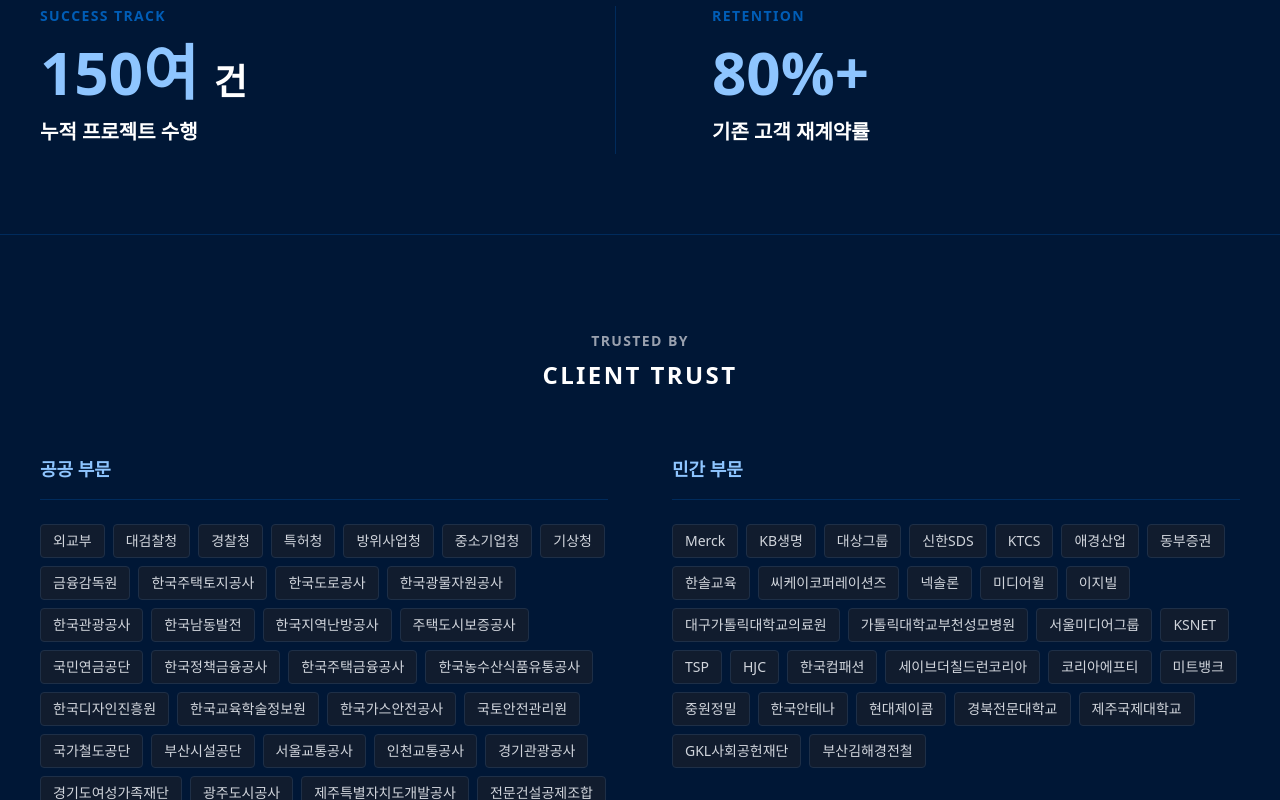
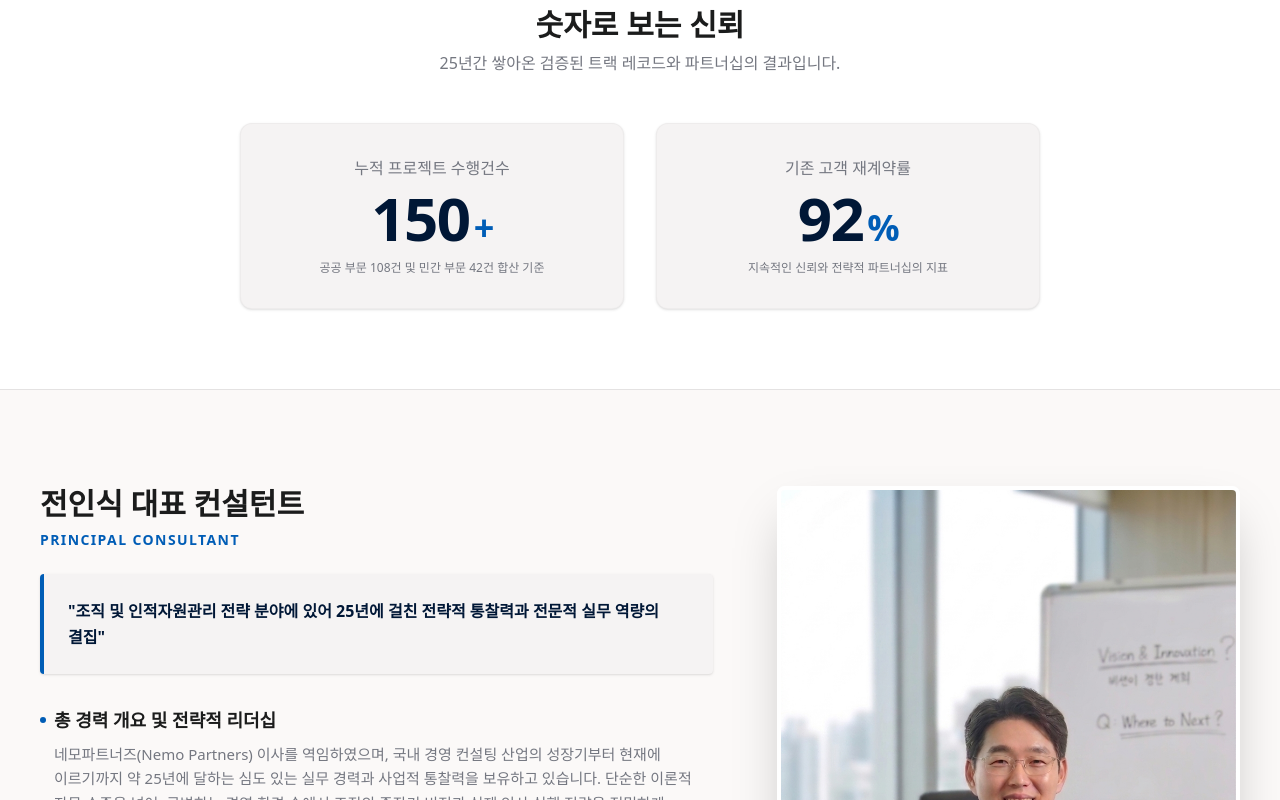
Before and after one commit to cis1273-ai/company-homepage, a React (Vite) app: page / in a window 1280 px wide. Shown: the part 3980-4780 px from the top of the page. Built offline with nearby package versions, Linux system fonts and the light colour scheme.

Commit message:
Update App.tsx

```diff
--- a/src/App.tsx
+++ b/src/App.tsx
@@ -240,49 +240,75 @@
 }
 
 function StatsClientsSection() {
+  // 0부터 또르륵 올라갈 숫자를 관리하는 상태(State) 설정
+  const [projectCount, setProjectCount] = React.useState(0);
+  const [retentionRate, setRetentionRate] = React.useState(0);
+
+  React.useEffect(() => {
+    const duration = 2000; // 숫자가 올라가는 총 시간 (2000ms = 2초)
+    let startTime: number | null = null;
+
+    const animate = (timestamp: number) => {
+      if (!startTime) startTime = timestamp;
+      const progress = timestamp - startTime;
+
+      // 애니메이션 진행률 (0에서 1까지 계산)
+      const progressRatio = Math.min(progress / duration, 1);
+
+      // 감속 효과(Ease-out)를 주어 끝으로 갈수록 부드럽게 멈추도록 계산
+      const easeOutQuad = 1 - (1 - progressRatio) * (1 - progressRatio);
+
+      // 목표 수치 설정 (공공108 + 민간42 = 총 150여 건 반영)
+      const targetProjects = 150;
+      const targetRate = 92; // 재계약률 예시 수치 (필요시 원하는 숫자로 변경 가능)
+
+      setProjectCount(Math.floor(easeOutQuad * targetProjects));
+      setRetentionRate(Math.floor(easeOutQuad * targetRate));
+
+      if (progress < duration) {
+        requestAnimationFrame(animate);
+      }
+    };
+
+    // 애니메이션 시작
+    requestAnimationFrame(animate);
+  }, []);
+
   return (
-    <section id="projects" className="bg-primary text-white">
-      <div className="border-b border-primary-container px-4 md:px-6 py-20">
-        <div className="max-w-[1200px] mx-auto grid md:grid-cols-2 gap-12 text-center md:text-left divide-y md:divide-y-0 md:divide-x divide-primary-container">
-          <div className="md:pr-12">
-            <h3 className="text-secondary font-bold mb-4 text-sm tracking-widest">SUCCESS TRACK</h3>
-            <div className="text-5xl sm:text-6xl font-bold mb-4 text-blue-300">150여 <span className="text-4xl text-white">건</span></div>
-            <p className="text-xl font-semibold mb-2">누적 프로젝트 수행</p>
-          </div>
-          <div className="pt-12 md:pt-0 md:pl-12">
-            <h3 className="text-secondary font-bold mb-4 text-sm tracking-widest">RETENTION</h3>
-            <div className="text-5xl sm:text-6xl font-bold mb-4 text-blue-300">80%+</div>
-            <p className="text-xl font-semibold mb-2">기존 고객 재계약률</p>
-          </div>
+    <section className="py-20 bg-surface border-t border-outline">
+      <div className="max-w-[1200px] mx-auto px-4 md:px-6 text-center">
+
+        {/* 구역 타이틀 */}
+        <div className="mb-12">
+          <h2 className="text-3xl font-bold text-on-surface mb-2">숫자로 보는 신뢰</h2>
+          <p className="text-on-surface-muted text-sm md:text-base">
+            25년간 쌓아온 검증된 트랙 레코드와 파트너십의 결과입니다.
+          </p>
         </div>
-      </div>
 
-      <div className="px-4 md:px-6 py-24">
-        <div className="max-w-[1200px] mx-auto">
-          <div className="text-center mb-16">
-            <h2 className="text-sm tracking-widest font-bold text-gray-400 mb-2">TRUSTED BY</h2>
-            <h3 className="text-2xl font-bold tracking-widest">CLIENT TRUST</h3>
+        {/* 숫자 카드 레이아웃 */}
+        <div className="grid grid-cols-1 md:grid-cols-2 gap-8 max-w-[800px] mx-auto">
+
+          {/* 카드 1: 누적 프로젝트 수행건수 */}
+          <div className="bg-surface-low p-8 rounded-xl border border-outline/40 shadow-sm transform transition hover:scale-105 duration-300">
+            <p className="text-on-surface-muted font-medium text-base mb-2">누적 프로젝트 수행건수</p>
+            <p className="text-5xl md:text-6xl font-extrabold text-primary tracking-tight">
+              {projectCount}<span className="text-3xl md:text-4xl text-secondary ml-1">+</span>
+            </p>
+            <p className="text-xs text-on-surface-muted mt-3">공공 부문 108건 및 민간 부문 42건 합산 기준</p>
           </div>
 
-          <div className="grid md:grid-cols-2 gap-16">
-            <div>
-              <h4 className="text-blue-300 font-bold mb-6 text-lg border-b border-primary-container pb-4">공공 부문</h4>
-              <div className="flex flex-wrap gap-2">
-                {publicClients.map((client, idx) => (
-                  <span key={idx} className="bg-[#111c2e] border border-[#1e2f47] text-gray-300 text-sm py-1.5 px-3 rounded text-center">{client.trim().replace(/ 등$/, '')}</span>
-                ))}
-              </div>
-            </div>
-            <div>
-              <h4 className="text-blue-300 font-bold mb-6 text-lg border-b border-primary-container pb-4">민간 부문</h4>
-              <div className="flex flex-wrap gap-2">
-                {privateClients.map((client, idx) => (
-                  <span key={idx} className="bg-[#111c2e] border border-[#1e2f47] text-gray-300 text-sm py-1.5 px-3 rounded text-center">{client.trim().replace(/ 등$/, '')}</span>
-                ))}
-              </div>
-            </div>
+          {/* 카드 2: 기존 고객 재계약률 */}
+          <div className="bg-surface-low p-8 rounded-xl border border-outline/40 shadow-sm transform transition hover:scale-105 duration-300">
+            <p className="text-on-surface-muted font-medium text-base mb-2">기존 고객 재계약률</p>
+            <p className="text-5xl md:text-6xl font-extrabold text-primary tracking-tight">
+              {retentionRate}<span className="text-3xl md:text-4xl text-secondary ml-1">%</span>
+            </p>
+            <p className="text-xs text-on-surface-muted mt-3">지속적인 신뢰와 전략적 파트너십의 지표</p>
           </div>
+
         </div>
+
       </div>
     </section>
   );
```
